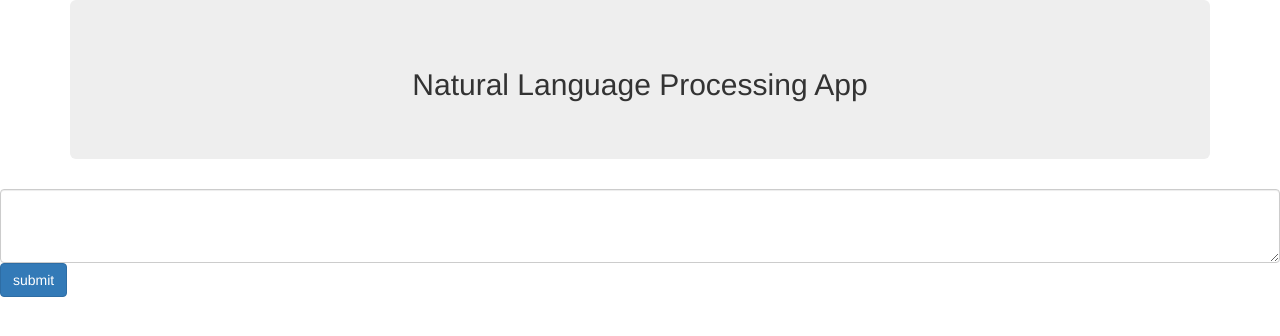
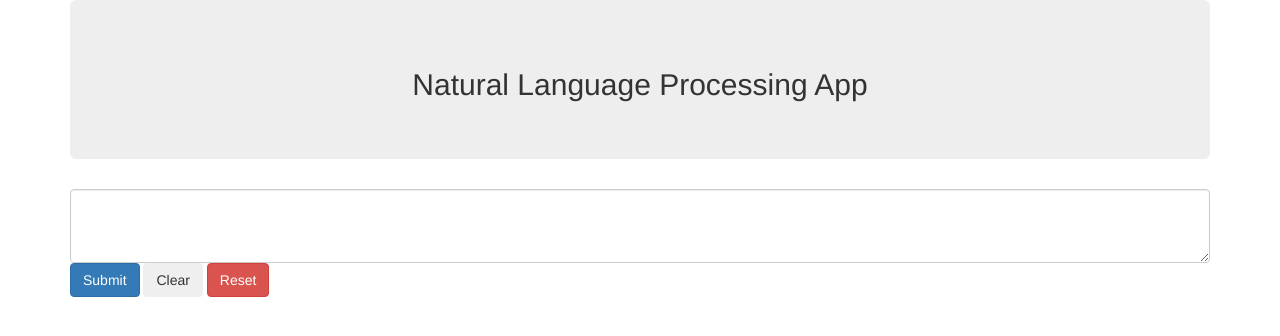
Before and after one commit to AstiV/nlp-app, a Flask app: page / in a window 1280 px wide. Shown: the top 336 px of the page. Run offline with Flask 2, Linux system fonts and the light colour scheme; some libraries are stand-ins or nearby versions.

Commit message:
Add clear and reset buttons

```diff
--- a/templates/index.html
+++ b/templates/index.html
@@ -7,8 +7,13 @@
         </div>
     </div>
 
-    <form action="{{url_for('analyze')}}" method="POST">
-        <textarea name="rawtext" id="" cols="3" rows="3" class="form-control"></textarea>
-        <input type="submit" name="" value="submit" class="btn btn-primary">
-    </form>
+    <div class="container">
+        <form action="{{url_for('analyze')}}" method="POST">
+            <textarea name="rawtext" id="" cols="3" rows="3" class="form-control"></textarea>
+            <input type="submit" name="" value="Submit" class="btn btn-primary">
+            <input type="reset" name="" value="Clear" class="btn btn-outline-primary">
+            <a href="{{url_for('index')}}" type="button" class="btn btn-danger">Reset</a>
+        </form>
+    </div>
+
 {% endblock %}
```
